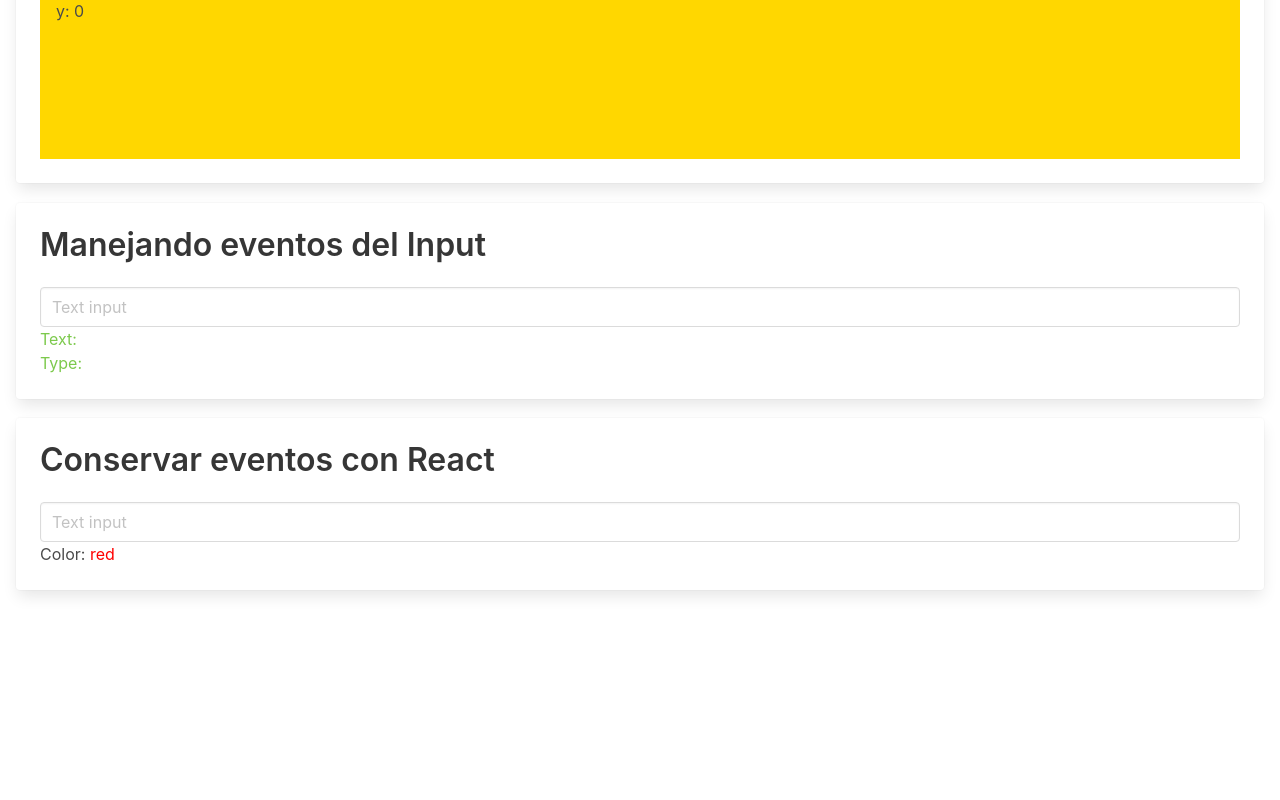
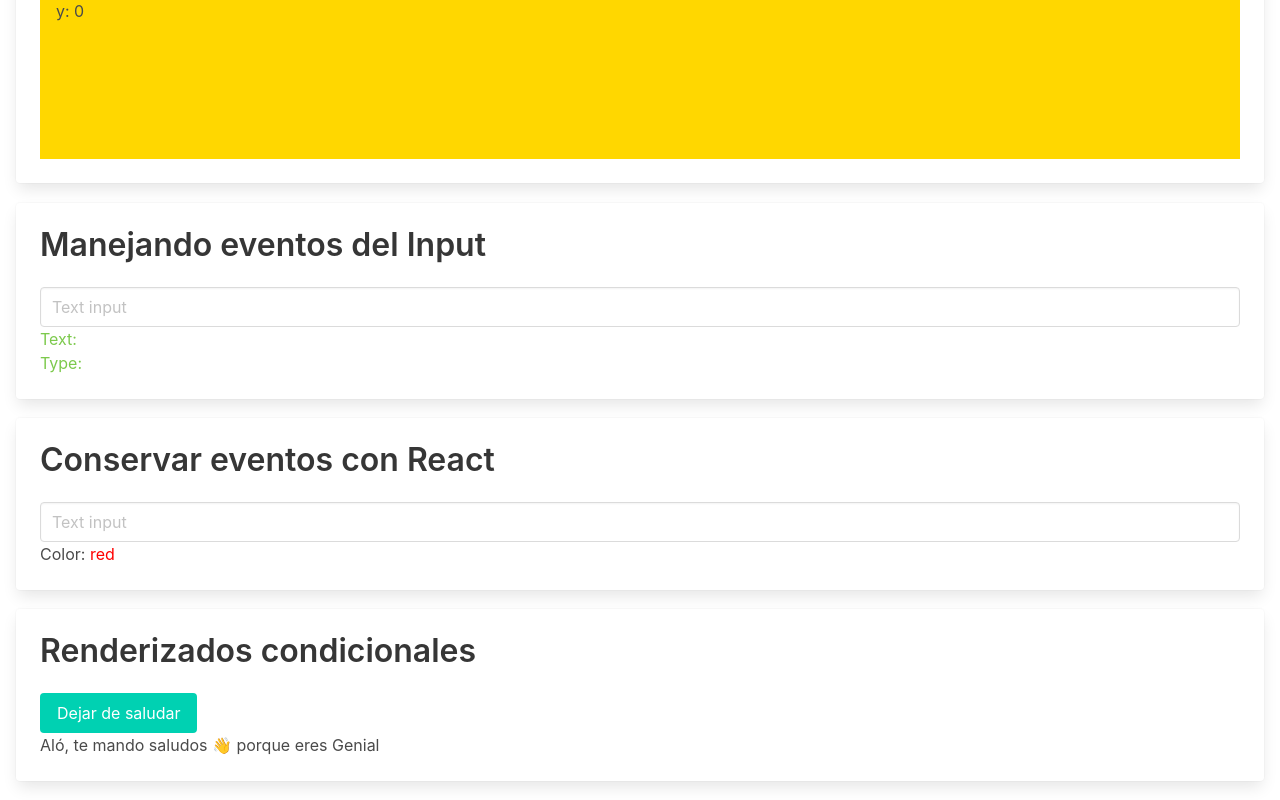
Before and after one commit to bider88/basic-react, a React (Create React App) app: page / in a window 1280 px wide. Shown: the part 671-1471 px from the top of the page. Before the commit the page ends 1280 px from the top, so only its background shows below. Built offline with nearby package versions, Linux system fonts and the light colour scheme.

Commit message:
adding conditional renders

```diff
--- a/src/App.js
+++ b/src/App.js
@@ -5,6 +5,7 @@ import Cat from './components/Cat'
 import Manager from './components/Manager'
 import Input from './components/Input'
 import InputEvent from './components/InputEvent'
+import ConditionalRender from './components/ConditionalRender';
 
 function App() {
 
@@ -31,6 +32,8 @@ function App() {
         <Input/>
         { /* Conservar eventos con React*/}
         <InputEvent/>
+        { /* Renderizados condicionales */}
+        <ConditionalRender greeting title='Renderizados condicionales'/>
       </div>
     </div>
   );
--- /dev/null
+++ b/src/components/ConditionalRender/ConditionalRender.js
@@ -0,0 +1,31 @@
+import React from 'react'
+
+export default class ConditionalRender extends React.Component {
+  state = {
+    greeting: this.props.greeting
+  }
+
+  greeting = () => {
+    this.setState({ greeting : !this.state.greeting })
+  }
+  render() {
+    return (
+      <div className='card'>
+        <div className='card-content'>
+          { this.props.title && <p className='title'>{ this.props.title }</p>}
+          { this.props.info && <p>Este texto nose mostrará porque no se pasó el valor en las props</p>}
+          <button className="button is-primary" onClick= { this.greeting }>{ this.state.greeting ? 'Dejar de saludar' : 'Volver a saludar'}</button>
+          {
+            this.state.greeting
+            ? (
+              <h1>Aló, te mando saludos <span role="img" aria-label="cat">👋</span> porque eres Genial</h1>
+            )
+            : (
+              <p>Lo siento, no hay saludos <span role="img" aria-label="cat">😟</span></p>
+            )
+          }
+        </div>
+      </div>
+    )
+  }
+}
--- /dev/null
+++ b/src/components/ConditionalRender/index.js
@@ -0,0 +1 @@
+export { default } from './ConditionalRender'
```
